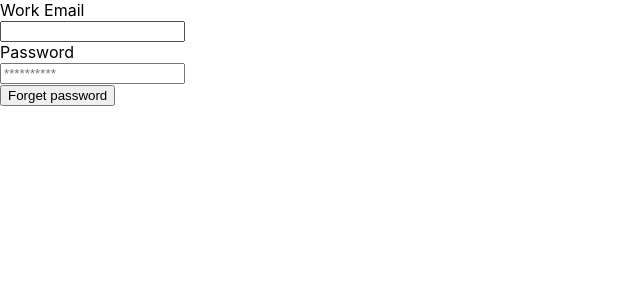
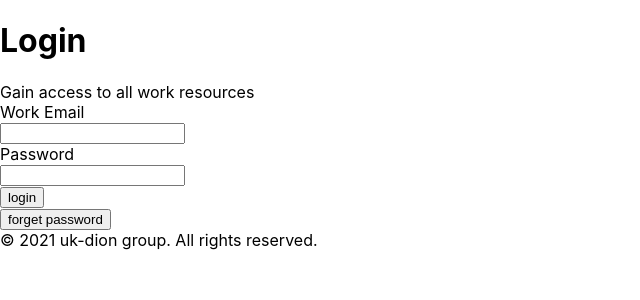
Before and after one commit to AshakaE/react-login, a React (Create React App) app: page / in a window 1280 px wide. Shown: the top 300 px of the page, without its empty margins (0-640 px from the left). Built offline with nearby package versions, Linux system fonts and the light colour scheme.

Commit message:
Add dashboard component

```diff
--- a/src/components/App.js
+++ b/src/components/App.js
@@ -1,6 +1,7 @@
 import React from 'react';
 import { BrowserRouter, Switch, Route } from 'react-router-dom';
 import Login from './Login';
+import Dashboard from './Dashboard';
 
 const App = () => {
   return (
@@ -10,6 +11,9 @@ const App = () => {
           <Route exact path="/">
             <Login />
           </Route>
+          <Route exact path="/dashboard">
+            <Dashboard />
+          </Route>
         </Switch>
       </BrowserRouter>
     </>
--- /dev/null
+++ b/src/components/Dashboard.js
@@ -0,0 +1,5 @@
+const Dashboard = () => {
+  return <div>hello</div>;
+};
+
+export default Dashboard;
--- a/src/components/Login.js
+++ b/src/components/Login.js
@@ -1,14 +1,15 @@
 import React from 'react';
 
 const Login = () => {
+  const [workEmail, setWorkEmail] = React.useState('');
+  const [password, setPassword] = React.useState('');
+  const [confirmPassword, setConfirmPassword] = React.useState('');
   const [isMember, setIsMember] = React.useState(true);
   const [isReset, setIsReset] = React.useState(true);
 
   const toggleMember = () => {
     setIsMember((prev) => {
       const isMember = !prev;
-
-      // isReset ? setIsReset(false) : setIsReset(true);
       return isMember;
     });
   };
@@ -16,9 +17,30 @@ const Login = () => {
   const toggleReset = () => {
     setIsReset((prev) => {
       const isReset = !prev;
-      // isMember ? setCpassword('default') : setCpassword('');
       return isReset;
     });
+  };
+
+  const handleSubmit = async (e) => {
+    e.preventDefault();
+    let response;
+    if (isMember) {
+      // response = await login({ username, fpassword });
+      if (response.uid) {
+        const token = response.auth_token;
+        const { uid } = response;
+        // localStorage.setItem('user', username);
+        localStorage.setItem('uid', uid);
+        localStorage.setItem('auth', token);
+        // history.push('/dashboard');
+      }
+      if (response.message) {
+        // setError(response.message);
+      }
+    } else {
+      // response = await register({ username, fpassword, cpassword });
+    }
+    return response;
   };
 
   return (
@@ -26,14 +48,18 @@ const Login = () => {
       {isMember && (
         <>
           <div>
+            <h1>Login</h1>
+            <span>Gain access to all work resources</span>
+          </div>
+          <div>
             <label htmlFor="workEmail">
               <div>Work Email</div>
               <input
                 id="workEmail"
                 name="workEmail"
                 type="text"
-                // value={fpassword}
-                // onChange={(e) => setFpassword(e.target.value)}
+                value={workEmail}
+                onChange={(e) => setWorkEmail(e.target.value)}
               />
             </label>
           </div>
@@ -44,11 +70,18 @@ const Login = () => {
                 id="Password"
                 name="Password"
                 type="password"
-                // value={fpassword}
-                // onChange={(e) => setFpassword(e.target.value)}
-                placeholder="**********"
+                value={password}
+                onChange={(e) => setPassword(e.target.value)}
               />
             </label>
+          </div>
+          <div>
+            <button type="button" onClick={handleSubmit}>
+              login
+            </button>
+          </div>
+          <div>
+            <button onClick={toggleMember}>forget password</button>
           </div>
         </>
       )}
@@ -56,6 +89,10 @@ const Login = () => {
         <>
           {isReset && (
             <>
+              <div>
+                <h1>Send confirmation link</h1>
+                <span>Gain access to all work resources</span>
+              </div>
               <div>
                 <label htmlFor="Password">
                   <div>Work Email</div>
@@ -70,26 +107,30 @@ const Login = () => {
           {!isReset && (
             <>
               <div>
+                <h1>Reset Password</h1>
+                <span>Gain access to all work resources</span>
+              </div>
+              <div>
                 <label htmlFor="Password">
-                  <div>Work Email</div>
+                  <div>Password*</div>
                   <input
-                    id="cpassword"
-                    name="cpassword"
+                    id="password"
+                    name="password"
                     type="password"
-                    // value={cpassword}
-                    // onChange={(e) => setCpassword(e.target.value)}
+                    value={password}
+                    onChange={(e) => setPassword(e.target.value)}
                   />
                 </label>
               </div>
               <div>
-                <label htmlFor="Password">
-                  <div>Work Email</div>
+                <label htmlFor="confirmPassword">
+                  <div>Confirm Password*</div>
                   <input
-                    id="cpassword"
-                    name="cpassword"
+                    id="confirmPassword"
+                    name="confirmPassword"
                     type="password"
-                    // value={cpassword}
-                    // onChange={(e) => setCpassword(e.target.value)}
+                    value={confirmPassword}
+                    onChange={(e) => setConfirmPassword(e.target.value)}
                   />
                 </label>
               </div>
@@ -101,9 +142,7 @@ const Login = () => {
         </>
       )}
       <div>
-        <button onClick={toggleMember}>
-          {isMember ? 'Forget password' : 'Back to Sign in'}
-        </button>
+        <span>© 2021 uk-dion group. All rights reserved.</span>
       </div>
     </>
   );
```
Also changed, not shown: assets/utils/auth.js (added).
